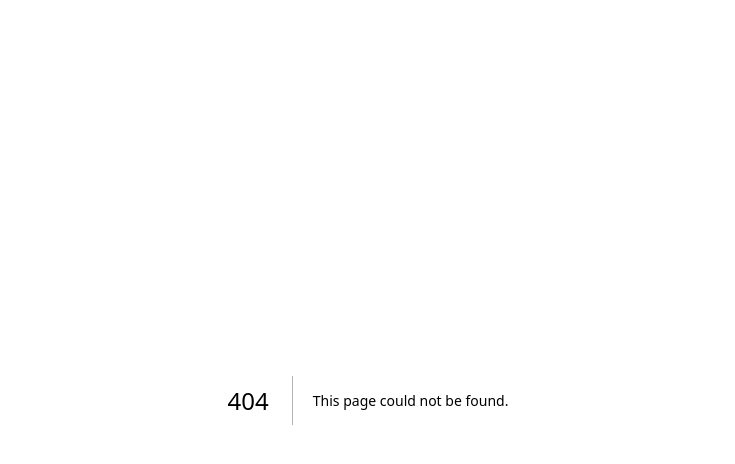
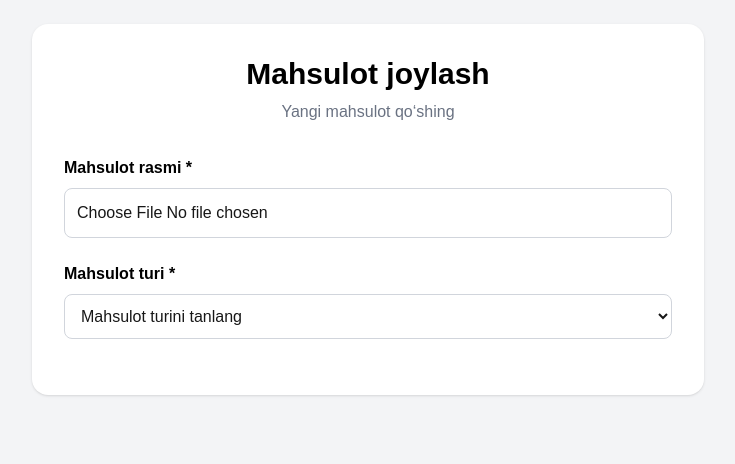
Before and after one commit to amuhitdinov009-spec/alfa-furniture, a Next.js app: page /add-product in a window 1280 px wide. Before the commit this address had no page. Shown: the top 464 px of the page, without its empty margins (272-1007 px from the left). Built offline with nearby package versions, Linux system fonts and the light colour scheme.

Commit message:
Create add product page

```diff
--- /dev/null
+++ b/app/add-product/page.tsx
@@ -0,0 +1,94 @@
+"use client";
+
+import { useState } from "react";
+
+export default function AddProduct() {
+  const [image, setImage] = useState("");
+  const [productType, setProductType] = useState("");
+
+  function handleImage(e: React.ChangeEvent<HTMLInputElement>) {
+    const file = e.target.files?.[0];
+
+    if (!file) return;
+
+    const imageUrl = URL.createObjectURL(file);
+    setImage(imageUrl);
+  }
+
+  return (
+    <main className="min-h-screen bg-gray-100 p-6">
+
+      <div className="max-w-2xl mx-auto bg-white rounded-2xl shadow p-8">
+
+        <h1 className="text-3xl font-bold text-black text-center">
+          Mahsulot joylash
+        </h1>
+
+        <p className="text-gray-500 text-center mt-2 mb-8">
+          Yangi mahsulot qo‘shing
+        </p>
+
+        <div className="mb-6">
+
+          <label className="block font-bold text-black mb-2">
+            Mahsulot rasmi *
+          </label>
+
+          <input
+            type="file"
+            accept="image/*"
+            onChange={handleImage}
+            className="w-full border border-gray-300 rounded-lg p-3"
+          />
+
+          {image && (
+            <img
+              src={image}
+              alt="Mahsulot"
+              className="w-full h-64 object-contain mt-4 rounded-xl border"
+            />
+          )}
+
+        </div>
+
+        <div className="mb-6">
+
+          <label className="block font-bold text-black mb-2">
+            Mahsulot turi *
+          </label>
+
+          <select
+            value={productType}
+            onChange={(e) => setProductType(e.target.value)}
+            className="w-full border border-gray-300 rounded-lg p-3"
+          >
+            <option value="">
+              Mahsulot turini tanlang
+            </option>
+
+            <option value="Salyaska">
+              Salyaska
+            </option>
+          </select>
+
+        </div>
+
+        {productType === "Salyaska" && (
+          <div className="bg-gray-50 rounded-xl p-5">
+
+            <h2 className="text-xl font-bold text-black mb-4">
+              Salyaska ma’lumotlari
+            </h2>
+
+            <p className="text-gray-500">
+              Keyingi bosqichda bu yerga razmer, yuk ko‘tarishi va mexanizm variantlarini qo‘shamiz.
+            </p>
+
+          </div>
+        )}
+
+      </div>
+
+    </main>
+  );
+}
--- a/app/page.tsx
+++ b/app/page.tsx
@@ -97,11 +97,12 @@ export default function Home() {
 
       <div className="fixed bottom-6 left-1/2 -translate-x-1/2">
 
-        <button
-          className="w-16 h-16 bg-white text-red-600 text-4xl rounded-full shadow-xl border-2 border-red-600"
+        <Link
+          href="/add-product"
+          className="w-16 h-16 bg-white text-red-600 text-4xl rounded-full shadow-xl border-2 border-red-600 flex items-center justify-center"
         >
           +
-        </button>
+        </Link>
 
       </div>
 
```
